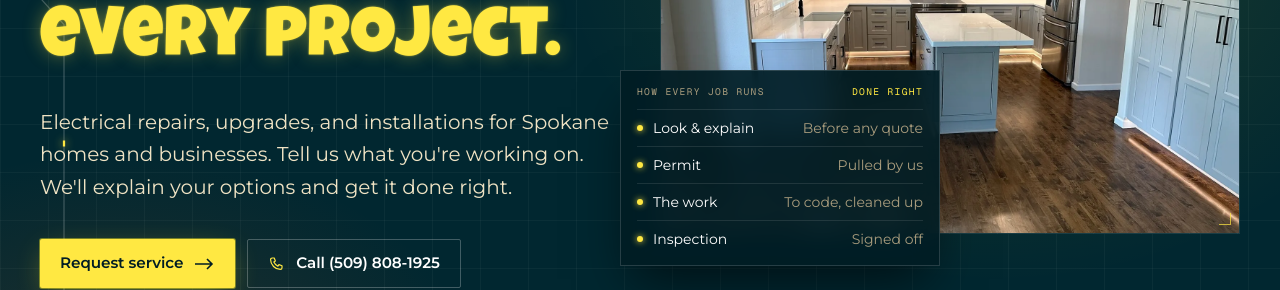
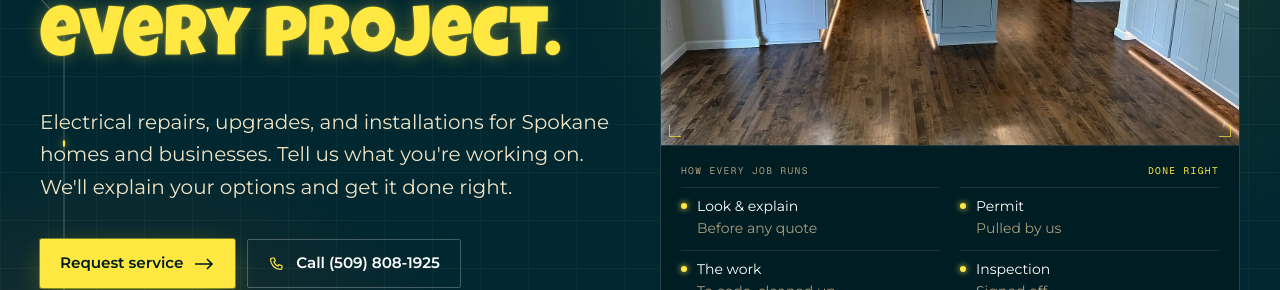
Before and after one commit to Ssmith362/AcornElectric, a Next.js app: page / in a window 1280 px wide. Shown: the part 510-800 px from the top of the page. Built offline with nearby package versions, Linux system fonts and the light colour scheme; no server answers.

Commit message:
Desktop hero: place 'How every job runs' under the photo instead of overlapping it
Co-Authored-By: Claude Sonnet 5.5 <noreply@anthropic.com>
Claude-Session: https://claude.ai/code/session_01QCW8X94K4yh6YNuVA9eSnU

```diff
--- a/src/components/home/hero.tsx
+++ b/src/components/home/hero.tsx
@@ -59,26 +59,25 @@ export function Hero() {
         </div>
 
         <div className="relative lg:col-span-6 xl:col-span-6" data-reveal>
-          <Photo id="home-hero" label="top" priority sizes="(min-width: 1024px) 48vw, 100vw" className="border border-white/10 max-lg:aspect-[16/10]!" />
+          <Photo id="home-hero" label="top" priority sizes="(min-width: 1024px) 48vw, 100vw" className="border border-white/10" />
           {/* The process every job follows; not a claim about a specific job.
-              Below lg it sits under the photo as a plain 2x2 / 4-up strip so it
-              never covers the work. From lg up it floats over the photo corner. */}
-          <div className="relative border border-t-0 border-white/15 bg-night-950 p-4 lg:absolute lg:-bottom-8 lg:-left-10 lg:w-80 lg:border-t lg:bg-night-950/92 lg:shadow-2xl lg:shadow-black/60 lg:backdrop-blur-md">
+              Sits directly under the photo at every size so it never covers the work. */}
+          <div className="relative border border-t-0 border-white/15 bg-night-950 p-4 sm:p-5">
             <p className="label-mono flex items-center justify-between text-[0.6rem] text-mist-400">
               <span>How every job runs</span>
               <span className="text-volt-400">Done right</span>
             </p>
-            <ul className="mt-3 grid grid-cols-2 gap-x-5 gap-y-3 sm:grid-cols-4 lg:grid-cols-1 lg:gap-y-2">
+            <ul className="mt-3 grid grid-cols-2 gap-x-5 gap-y-3 sm:grid-cols-4 lg:grid-cols-2">
               {ticket.map((t) => (
                 <li
                   key={t.k}
-                  className="flex flex-col gap-0.5 border-t border-white/10 pt-2 text-sm lg:flex-row lg:items-center lg:justify-between lg:gap-4"
+                  className="flex flex-col gap-0.5 border-t border-white/10 pt-2 text-sm"
                 >
                   <span className="flex items-center gap-2.5 text-white">
                     <span className="h-1.5 w-1.5 shrink-0 rounded-full bg-volt-400 shadow-[0_0_6px_var(--color-volt-400)]" aria-hidden="true" />
                     {t.k}
                   </span>
-                  <span className="pl-4 text-mist-400 lg:pl-0">{t.v}</span>
+                  <span className="pl-4 text-mist-400">{t.v}</span>
                 </li>
               ))}
             </ul>
```
